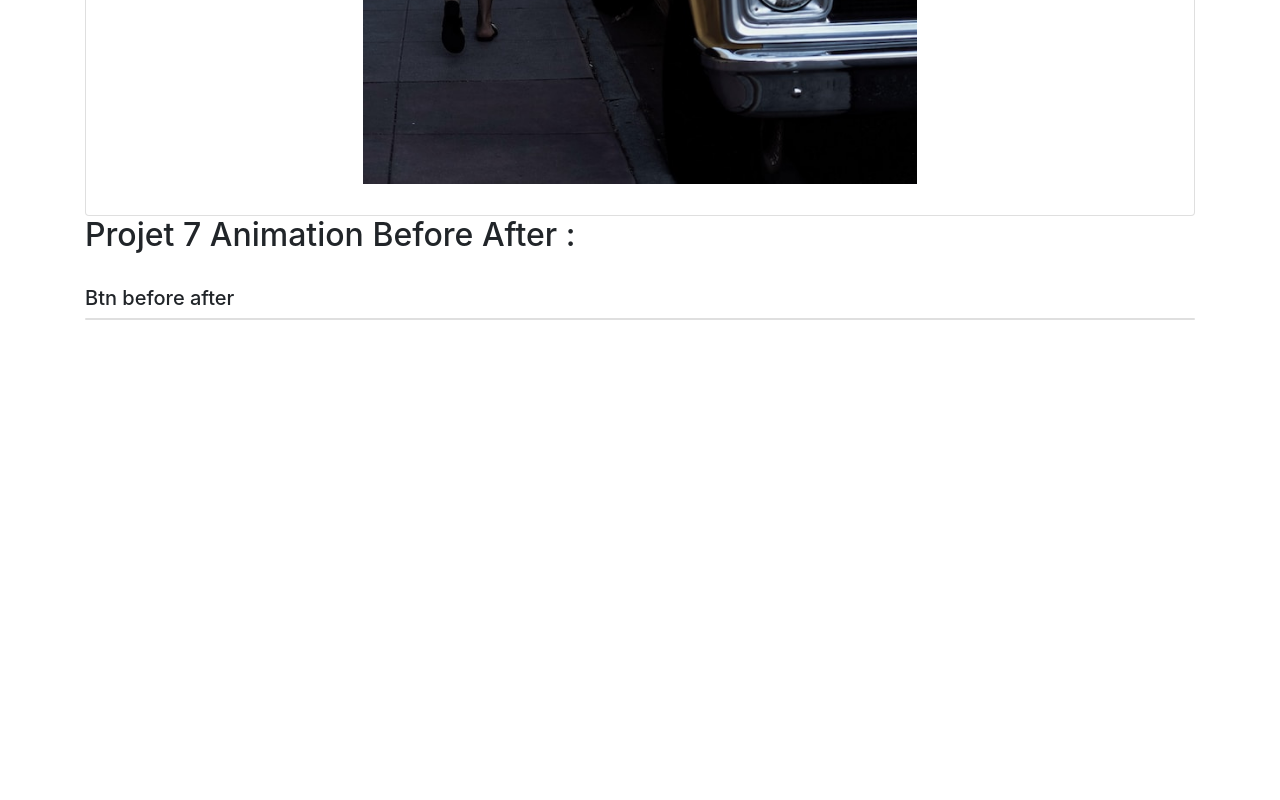
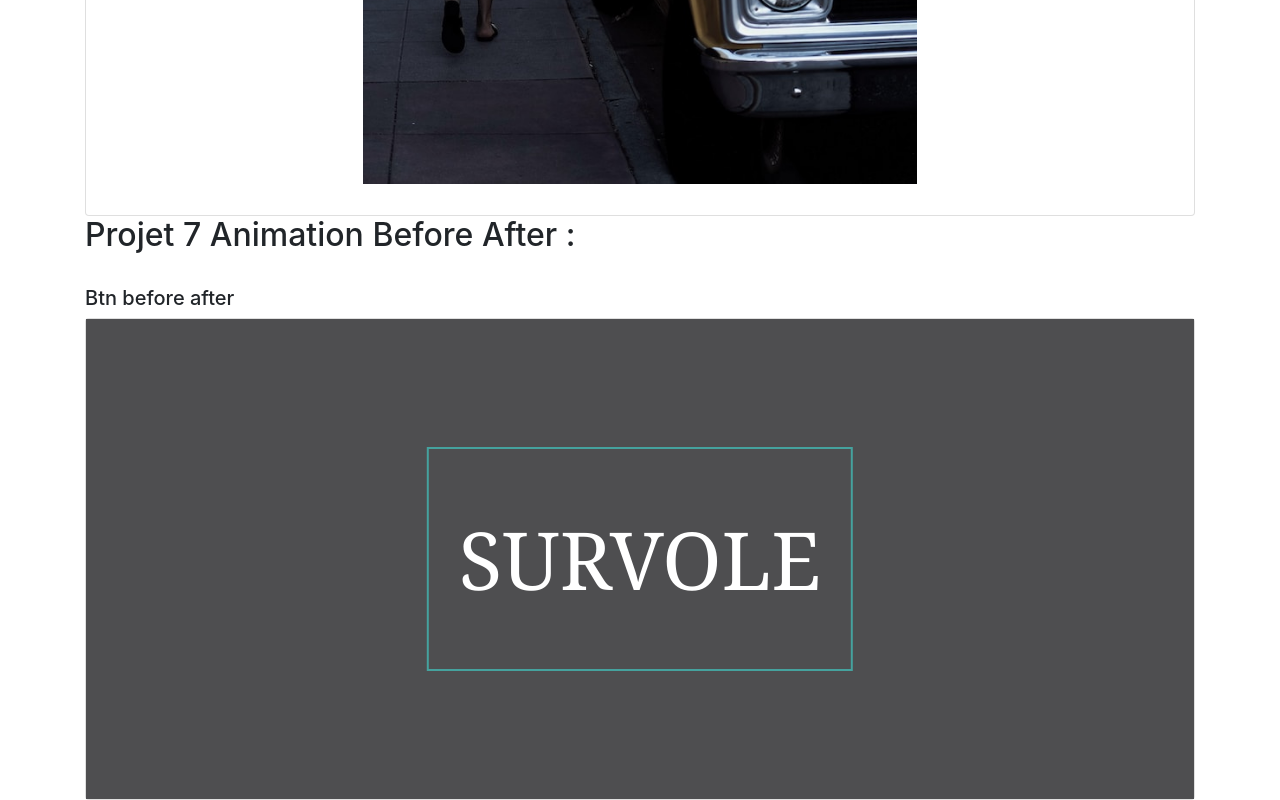
Before and after one commit to prestationweb42/9-CSS-Animation, a plain HTML site: page projets/index.html in a window 1280 px wide. Shown: the part 4761-5561 px from the top of the page. Before the commit the page ends 5081 px from the top, so only its background shows below. Drawn offline with nearby package versions, Linux system fonts and the light colour scheme.

Commit message:
ajout projet animation 7

```diff
--- a/projets/index.html
+++ b/projets/index.html
@@ -148,12 +148,9 @@
             <!-- Survol -->
             <h5>Btn before after</h5>
             <div class="card">
-                <!-- container -->
-                <div class="centre">
-                    <!-- overlay -->
-                    <div class="text-overlay-3">
-                        <!-- text -->
-                        <div class="text-3">Un peu de text...</div>
+                <div class="card-btn">
+                    <div class="centre">
+                        <a href="#" class="btn-anim">Survole</a>
                     </div>
                 </div>
             </div>
--- a/projets/style.css
+++ b/projets/style.css
@@ -279,3 +279,49 @@ circle {
     height: 100%;
 }
 /* projet 7 Animation Btn before after */
+.card-btn {
+    width: 100%;
+    height: 60vh;
+    background-color: #4e4e50;
+    margin: 0;
+    padding: 0;
+}
+.centre {
+    position: absolute;
+    top: 50%;
+    left: 50%;
+    transform: translate(-50%, -50%);
+}
+.btn-anim {
+    position: relative;
+    display: block;
+    font-size: 80px;
+    text-transform: uppercase;
+    color: #fff;
+    font-family: Cambria, Cochin, Georgia, Times, "Times New Roman", serif;
+    text-decoration: none;
+    padding: 50px 30px;
+    border: 2px solid #45a29e;
+    overflow: hidden;
+}
+.btn-anim::after {
+    content: "";
+    position: absolute;
+    top: 50%;
+    left: 50%;
+    transform: translate(-50%, -50%) rotate(25deg);
+    background-color: #45a29e;
+    z-index: -1;
+    transition: all 600ms ease-in-out;
+    width: 120%;
+    height: 0;
+}
+.btn-anim:hover {
+    color: #fff;
+    text-decoration: none;
+}
+.btn-anim:hover::after {
+    height: 200%;
+    color: #fff;
+    text-decoration: none;
+}
```
